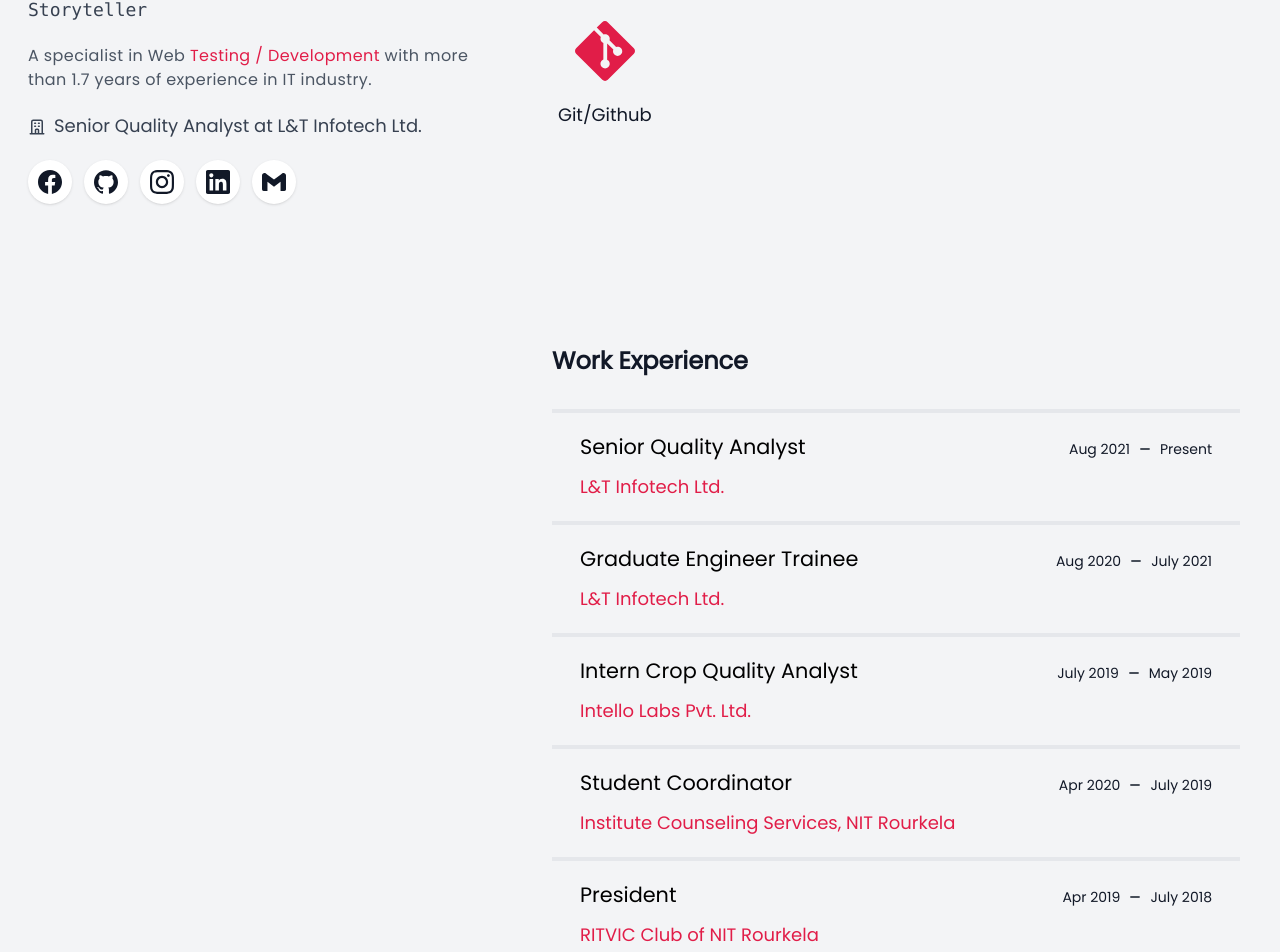
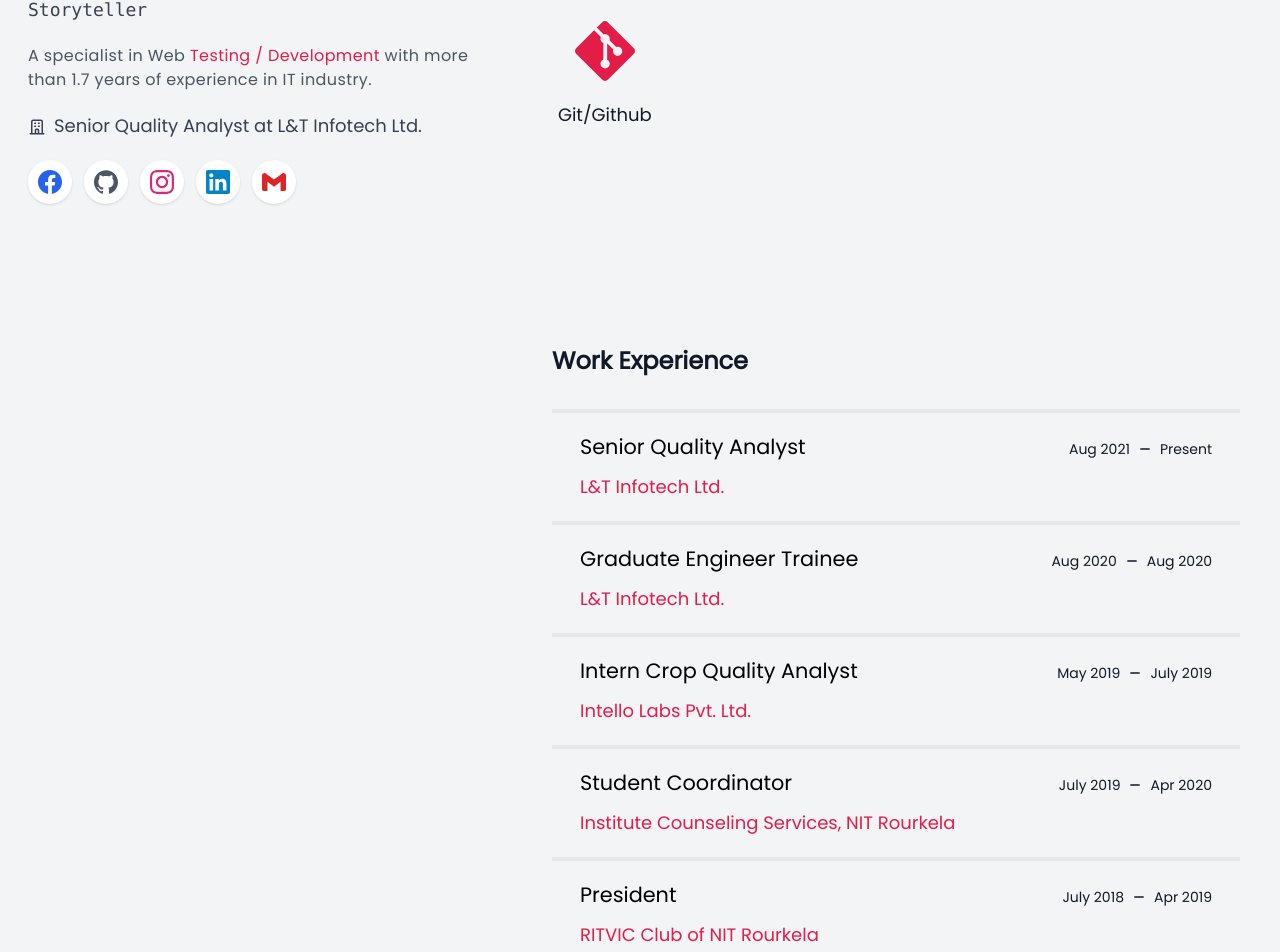
Before and after one commit to nikhiljerry29/coding-portfolio, a Next.js app: page / in a window 1280 px wide. Shown: the part 527-1479 px from the top of the page. Built offline with nearby package versions, Linux system fonts and the light colour scheme; no server answers.

Commit message:
Fix: start and end date

```diff
--- a/components/SocialIcons.js
+++ b/components/SocialIcons.js
@@ -13,27 +13,27 @@
             <SocialIconItem
                 Icon={SiFacebook}
                 title='Facebook'
-                hoverColor='lg:hover:text-blue-600'
+                hoverColor='text-blue-600'
             />
             <SocialIconItem
                 Icon={SiGithub}
                 title='Github'
-                hoverColor='lg:hover:text-gray-600'
+                hoverColor='text-gray-600'
             />
             <SocialIconItem
                 Icon={SiInstagram}
                 title='Instagram'
-                hoverColor='lg:hover:text-pink-600'
+                hoverColor='text-pink-600'
             />
             <SocialIconItem
                 Icon={SiLinkedin}
                 title='LinkedIn'
-                hoverColor='lg:hover:text-sky-600'
+                hoverColor='text-sky-600'
             />
             <SocialIconItem
                 Icon={SiGmail}
                 title='Gmail'
-                hoverColor='lg:hover:text-red-600'
+                hoverColor='text-red-600'
             />
         </div>
     );
--- a/pages/api/experience.js
+++ b/pages/api/experience.js
@@ -10,25 +10,25 @@
             title: "Graduate Engineer Trainee",
             company: "L&T Infotech Ltd.",
             startDate: "Aug 2020",
-            endDate: "July 2021",
+            endDate: "Aug 2020",
         },
         {
             title: "Intern Crop Quality Analyst",
             company: "Intello Labs Pvt. Ltd.",
-            startDate: "July 2019",
-            endDate: "May 2019",
+            startDate: "May 2019",
+            endDate: "July 2019",
         },
         {
             title: "Student Coordinator",
             company: "Institute Counseling Services, NIT Rourkela",
-            startDate: "Apr 2020",
-            endDate: "July 2019",
+            startDate: "July 2019",
+            endDate: "Apr 2020",
         },
         {
             title: "President",
             company: "RITVIC Club of NIT Rourkela",
-            startDate: "Apr 2019",
-            endDate: "July 2018",
+            startDate: "July 2018",
+            endDate: "Apr 2019",
         },
     ];
     res.status(200).json(experience);
--- a/utils/experienceUtil.js
+++ b/utils/experienceUtil.js
@@ -1,10 +1,11 @@
 export const getTotalExpYears = () => {
-    let date1 = new Date(2020, 6, 28);
+    let date1 = new Date("28 July 2020");
     let date2 = new Date();
     let year1 = date1.getFullYear();
     let year2 = date2.getFullYear();
     let month1 = date1.getMonth();
     let month2 = date2.getMonth();
+
     if (month1 === 0) {
         month1++;
         month2++;
```
